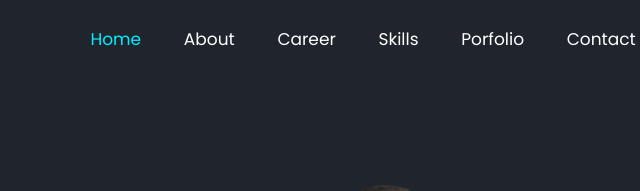
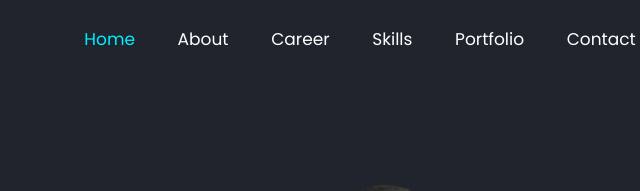
Before and after one commit to greggibera/MyProfile, a plain HTML site: page index.html in a window 1280 px wide. Shown: the top 191 px of the page, 529-1169 px from the left. Drawn offline with nearby package versions, Linux system fonts and the light colour scheme.

Commit message:
quick update

```diff
--- a/index.html
+++ b/index.html
@@ -22,7 +22,7 @@
           <a href="#about">About</a>
           <a href="#career">Career</a>
           <a href="#skills">Skills</a>
-          <a href="#portfolio">Porfolio</a>
+          <a href="#portfolio">Portfolio</a>
           <a href="#contact">Contact</a>
       </nav>
     </header>
```
